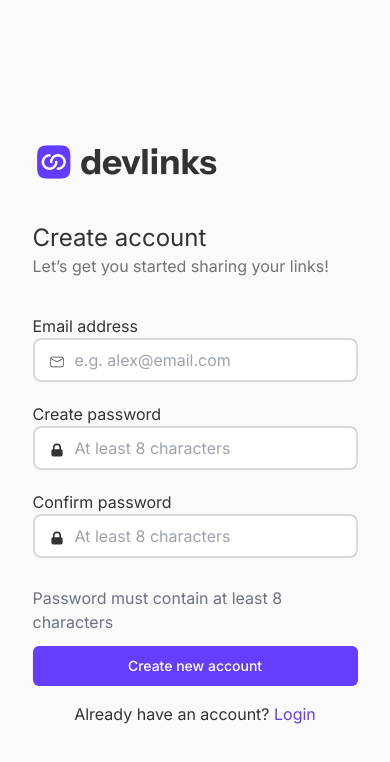
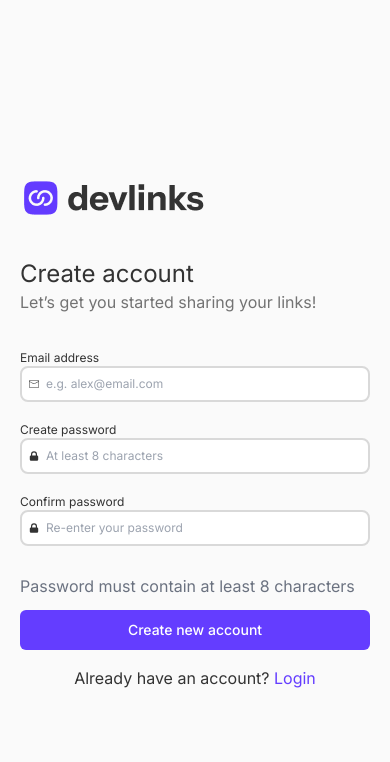
Before and after one commit to Muneerat/Link-sharing-app, a Next.js app: page /auth/signup in a window 390 px wide. Shown: the top 762 px of the page. Built offline with nearby package versions, Linux system fonts and the light colour scheme.

Commit message:
fix: mobile error display

```diff
--- a/app/Components/Form/Input.tsx
+++ b/app/Components/Form/Input.tsx
@@ -19,14 +19,14 @@ const Input: FC<InputComponentProps> = ({ label, prefix,suffix,placeholder,id,cl
   };
 
   return (
-    <div className="flex flex-col my-5 relative">
-      <div className="inline-flex absolute left-2 inset-y-8 text-base-600 p-2 ">
+    <div className="flex flex-col my-5 relative  md:text-base text-xs ">
+      <div className="inline-flex absolute left-2 md:inset-y-10 inset-y-7 text-base-600">
         {prefix}
       </div>
 
       <label>{label}</label>
       <input
-        className={`border-2 border-foreground outline-none -md rounded-lg p-2 pl-10 w-full focus:border-primary ${className}`}
+        className={`border-2 border-foreground outline-none rounded-lg p-2 md:pl-10 pl-6 w-full focus:border-primary ${className}`}
         type={type}
         onChange={handleChange}
         placeholder={placeholder}
@@ -34,8 +34,9 @@ const Input: FC<InputComponentProps> = ({ label, prefix,suffix,placeholder,id,cl
         id={id}
         min={2}
         {...props}
+
       />
-      {suffix &&  <div className="inline-flex absolute right-2 inset-y-8 text-base-600">
+      {suffix &&  <div className="md:inline-flex absolute right-2 md:inset-y-10 inset-y-7 text-base-600 md:text-base text-xs ">
                 {suffix}
             </div>}
     </div>
--- /dev/null
+++ b/app/Components/error.tsx
@@ -0,0 +1,12 @@
+import React from 'react'
+
+
+interface Props {
+    errorText: string;
+}
+
+export const ErrorMessage = ({errorText}: Props) => {
+    return (
+      <p className=" text-red-500 md:flex">{errorText}</p>
+    )
+  }
--- a/app/Components/signIn.tsx
+++ b/app/Components/signIn.tsx
@@ -9,6 +9,7 @@ import { Button } from "@/components/ui/button";
 import Link from "next/link";
 import { redirect } from "next/navigation";
 import { useRouter } from "next/router";
+import { ErrorMessage } from "./error";
 
 export default function SignIn() {
   //  const router = useRouter();
@@ -35,11 +36,11 @@ export default function SignIn() {
     };
 
     if (!name.trim() ) {
-      newErrors.name = "Name is required";
+      newErrors.name = "Can’t be empty";
     }
 
     if (!password.trim()) {
-      newErrors.password = "Password is required";
+      newErrors.password = "Please check again";
     }
 
     if (newErrors.name || newErrors.password) {
@@ -74,7 +75,7 @@ export default function SignIn() {
             </div>
 
             <Input
-             label={errors.name ? <p className="text-red-500">Email address</p> : <p>Email address</p>}
+             label={errors.name ? <ErrorMessage errorText='Email address' /> : <p>Email address</p>}
               onChange={handleChange}
               prefix={<CiMail />}
               placeholder="e.g. alex@email.com"
@@ -82,11 +83,11 @@ export default function SignIn() {
               id="name"
               type="email"
               className={` ${errors.name ? 'border-red-500' : 'border-foreground'}`}
-              suffix={errors.name && <p className="text-red-500">Can’t be empty</p>}
+              suffix={errors.name &&  <ErrorMessage errorText={errors.name} /> }
             />
 
             <Input
-              label={errors.password ? <p className="text-red-500">Password</p> : <p>Password</p>}
+              label={errors.password ? <ErrorMessage errorText='Password ' /> : <p>Password</p>}
               type="password"
               onChange={handleChange}
               prefix={<HiLockClosed />}
@@ -94,7 +95,7 @@ export default function SignIn() {
               value={password}
               id="password"
               className={` ${errors.password ? 'border-red-500' : 'border-foreground'}`}
-              suffix={errors.password && <p className="text-red-500">Please check again</p>}
+              suffix={errors.password && <ErrorMessage errorText={errors.password} />}
             />
             <Button type="submit" className="w-full hover:bg-primary-foreground text-white py-4">Login</Button>
             <p className="py-4 text-center">Don’t have an account? <Link href='/auth/signup' className="text-primary">Create account</Link> </p>
--- a/app/auth/signup/page.tsx
+++ b/app/auth/signup/page.tsx
@@ -8,6 +8,7 @@ import { HiLockClosed } from "react-icons/hi";
 import { Button } from "@/components/ui/button";
 import Link from "next/link";
 import { useRouter } from "next/navigation";
+import { ErrorMessage } from "@/app/Components/error";
 
 export default function SignUp() {
   const router = useRouter();
@@ -39,11 +40,11 @@ export default function SignUp() {
     };
 
     if (!name.trim()) {
-      newErrors.name = "Name is required";
+      newErrors.name = "Can’t be empty";
     }
 
     if (!password.trim()) {
-      newErrors.password = "Password is required";
+      newErrors.password = "Please check again";
     }
 
     if (password !== confirmPassword) {
@@ -70,7 +71,7 @@ export default function SignUp() {
 
   return (
     <div className="bg-background flex justify-center items-center align-middle my-auto h-screen">
-      <div className="lg:w-[35%] md:w-3/6 w-5/6 max-w-3xl">
+      <div className="lg:w-[35%] md:w-3/6 sm:w-4/6 w-full m-5  max-w-3xl">
         <div className="flex md:justify-center my-10">
           <Image src={Logo} alt="Logo" />
         </div>
@@ -84,7 +85,7 @@ export default function SignUp() {
             </div>
 
             <Input
-              label={errors.name ? <p className="text-red-500">Email address</p> : <p>Email address</p>}
+              label={errors.name ? <ErrorMessage errorText='Email address'/> : <p>Email address</p>}
               onChange={handleChange}
               prefix={<CiMail />}
               placeholder="e.g. alex@email.com"
@@ -92,11 +93,11 @@ export default function SignUp() {
               id="name"
               type="email"
               className={` ${errors.name ? 'border-red-500' : 'border-foreground'}`}
-              suffix={errors.name }
+              suffix={<ErrorMessage errorText={errors.name}/>}
             />
 
             <Input
-              label={errors.password ? <p className="text-red-500">Create password</p> : <p>Create password</p>}
+              label={errors.password ? <ErrorMessage errorText='Create password'/> : <p>Create password</p>}
               type="password"
               onChange={handleChange}
               prefix={<HiLockClosed />}
@@ -104,7 +105,7 @@ export default function SignUp() {
               value={password}
               id="password"
               className={` ${errors.password ? 'border-red-500' : 'border-foreground'}`}
-              suffix={errors.password && <p className="text-red-500">Please check again</p>}
+              suffix={<ErrorMessage errorText={errors.password}/>}
             />
 
             <Input
@@ -112,10 +113,11 @@ export default function SignUp() {
               type="password"
               onChange={handleChange}
               prefix={<HiLockClosed />}
-              placeholder="At least 8 characters"
+               placeholder="Re-enter your password"
               value={confirmPassword}
               id="confirmPassword"
-              suffix={errors.confirmPassword && <p className="text-red-500 text-sm">Passwords do not match</p>}
+              suffix={<ErrorMessage errorText={errors.confirmPassword}/>}
+
             />
 
             <p className="pb-3 pt-2 text-gray-500">Password must contain at least 8 characters</p>
```
